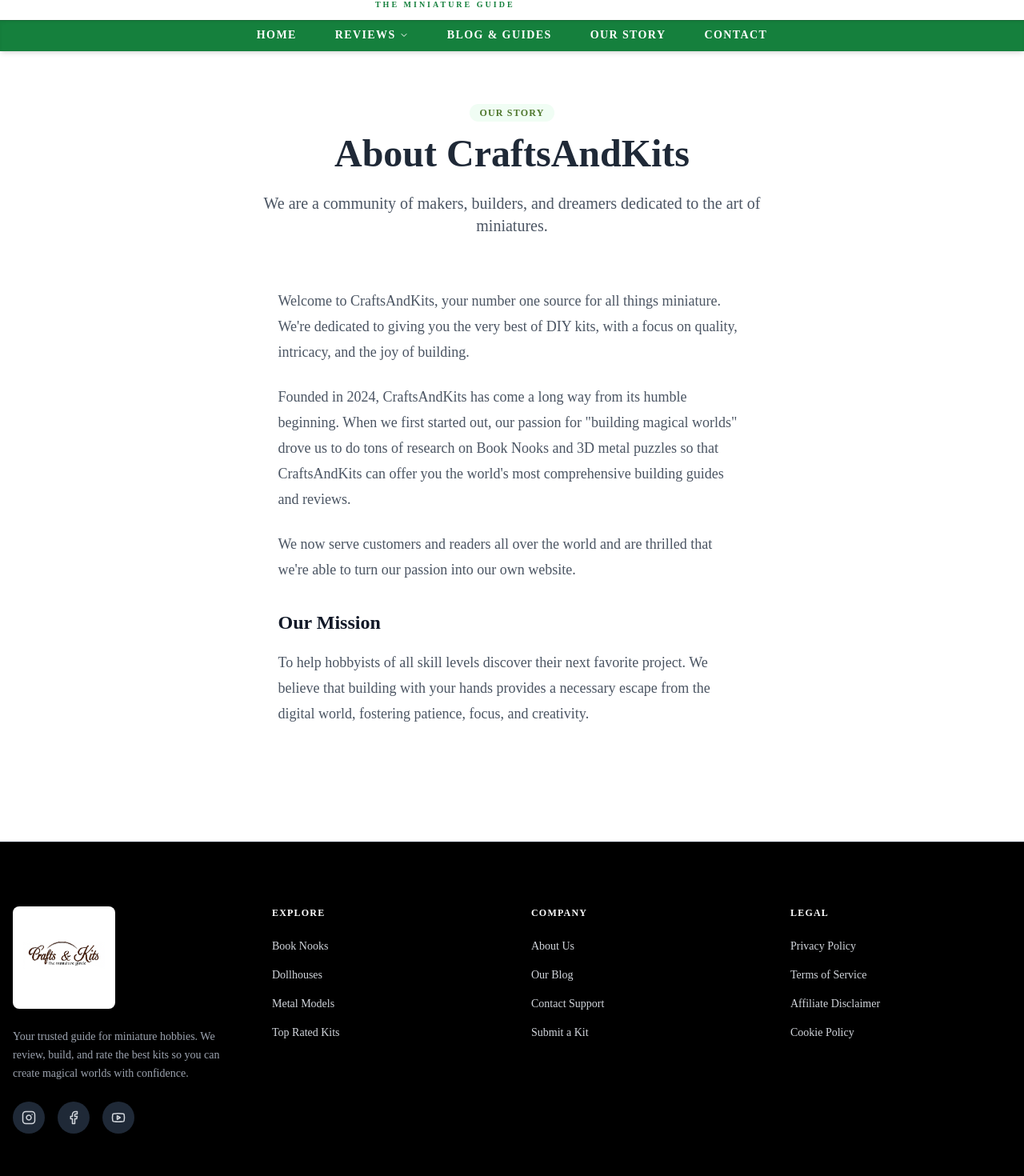
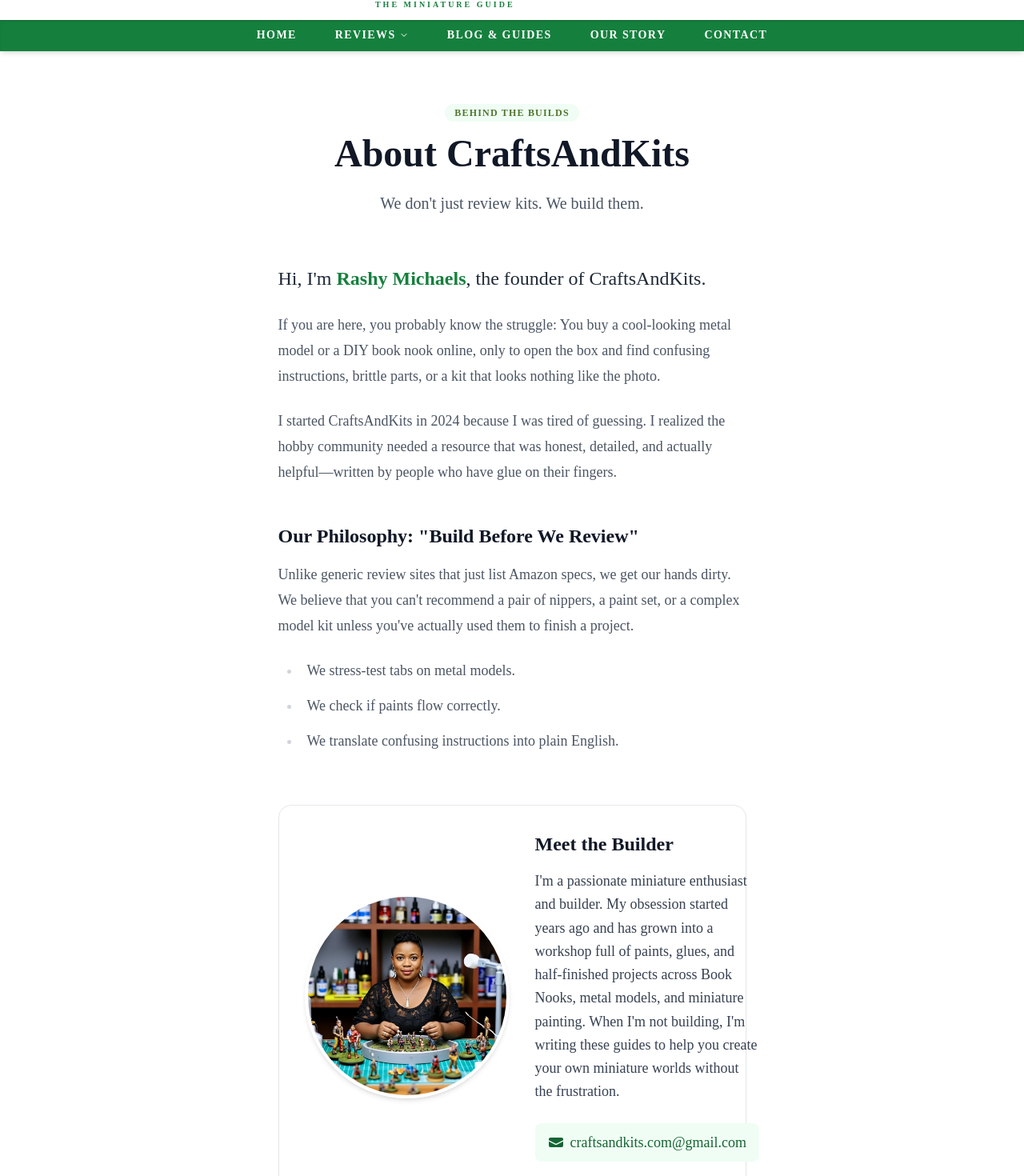
Before and after one commit to checktocart-hue/crafts-website, a Next.js app: page /about in a window 1280 px wide. Shown: the part 77-1547 px from the top of the page at 80% size. Built offline with nearby package versions, Linux system fonts and the light colour scheme.

Commit message:
Add Comparison Table component and schema

```diff
--- a/app/about/page.tsx
+++ b/app/about/page.tsx
@@ -3,30 +3,69 @@ import Image from "next/image";
 export default function AboutPage() {
   return (
     <div className="max-w-4xl mx-auto px-4 py-16">
+      {/* Header Section */}
       <div className="text-center mb-16">
-        <span className="text-primary font-bold tracking-widest text-xs uppercase bg-green-50 px-3 py-1 rounded-full">
-          Our Story
+        <span className="text-primary font-bold tracking-widest text-xs uppercase bg-green-50 px-3 py-1 rounded-full text-green-800">
+          Behind the Builds
         </span>
-        <h1 className="text-4xl md:text-5xl font-bold mt-4 mb-6">About CraftsAndKits</h1>
+        <h1 className="text-4xl md:text-5xl font-bold mt-4 mb-6 text-gray-900">About CraftsAndKits</h1>
         <p className="text-xl text-gray-600 max-w-2xl mx-auto">
-          We are a community of makers, builders, and dreamers dedicated to the art of miniatures.
+          We don't just review kits. We build them.
         </p>
       </div>
 
+      {/* Main Content */}
       <div className="prose prose-lg mx-auto text-gray-600">
-        <p>
-          Welcome to CraftsAndKits, your number one source for all things miniature. We're dedicated to giving you the very best of DIY kits, with a focus on quality, intricacy, and the joy of building.
+        <p className="lead text-xl md:text-2xl font-medium text-gray-800 leading-relaxed">
+          Hi, I'm <span className="font-bold text-green-700">Rashy Michaels</span>, the founder of CraftsAndKits.
         </p>
         <p>
-          Founded in 2024, CraftsAndKits has come a long way from its humble beginning. When we first started out, our passion for "building magical worlds" drove us to do tons of research on Book Nooks and 3D metal puzzles so that CraftsAndKits can offer you the world's most comprehensive building guides and reviews.
+          If you are here, you probably know the struggle: You buy a cool-looking metal model or a DIY book nook online, only to open the box and find confusing instructions, brittle parts, or a kit that looks nothing like the photo.
         </p>
         <p>
-          We now serve customers and readers all over the world and are thrilled that we're able to turn our passion into our own website.
+          I started CraftsAndKits in 2024 because I was tired of guessing. I realized the hobby community needed a resource that was honest, detailed, and actually helpful—written by people who have glue on their fingers.
         </p>
+
+        <h3 className="text-gray-900 font-bold mt-12 text-2xl">Our Philosophy: "Build Before We Review"</h3>
+        <p>
+          Unlike generic review sites that just list Amazon specs, we get our hands dirty. We believe that you can't recommend a pair of nippers, a paint set, or a complex model kit unless you've actually used them to finish a project.
+        </p>
+        <ul>
+          <li>We stress-test tabs on metal models.</li>
+          <li>We check if paints flow correctly.</li>
+          <li>We translate confusing instructions into plain English.</li>
+        </ul>
+
+        {/* Bio & Image Section */}
+        <div className="mt-16 mb-12 p-8 bg-stone-50 rounded-2xl border border-stone-100 flex flex-col md:flex-row items-center gap-8 not-prose shadow-sm">
+         <div className="relative w-48 h-48 md:w-64 md:h-64 flex-shrink-0 rounded-full overflow-hidden border-4 border-white shadow-md">
+            {/* Ensure rashy-about.png is inside your /public folder */}
+            <Image
+              src="/rashy-about.jpg"
+              alt="Rashy Michaels painting miniatures at her workbench"
+              fill
+              className="object-cover"
+              sizes="(max-width: 768px) 100vw, (max-width: 1200px) 50vw, 33vw"
+            />
+          </div>
+          <div>
+            <h3 className="text-gray-900 font-bold text-2xl mb-4 mt-0">Meet the Builder</h3>
+            <p className="text-gray-700 leading-relaxed mb-6">
+              I'm a passionate miniature enthusiast and builder. My obsession started years ago and has grown into a workshop full of paints, glues, and half-finished projects across Book Nooks, metal models, and miniature painting. When I'm not building, I'm writing these guides to help you create your own miniature worlds without the frustration.
+            </p>
+            <div className="flex items-center gap-2 text-green-800 font-medium bg-green-50 inline-block px-4 py-2 rounded-lg">
+              <svg xmlns="http://www.w3.org/2000/svg" viewBox="0 0 20 20" fill="currentColor" className="w-5 h-5">
+                <path d="M3 4a2 2 0 00-2 2v1.161l8.441 4.221a1.25 1.25 0 001.118 0L19 7.162V6a2 2 0 00-2-2H3z" />
+                <path d="M19 8.839l-7.77 3.885a2.75 2.75 0 01-2.46 0L1 8.839V14a2 2 0 002 2h14a2 2 0 002-2V8.839z" />
+              </svg>
+              <a href="mailto:craftsandkits.com@gmail.com" className="hover:underline">craftsandkits.com@gmail.com</a>
+            </div>
+          </div>
+        </div>
 
         <h3 className="text-gray-900 font-bold mt-8">Our Mission</h3>
         <p>
-          To help hobbyists of all skill levels discover their next favorite project. We believe that building with your hands provides a necessary escape from the digital world, fostering patience, focus, and creativity.
+          To help hobbyists of all skill levels discover their next favorite project without the guesswork. We believe that building with your hands provides a necessary escape from the digital world, fostering patience, focus, and creativity.
         </p>
       </div>
     </div>
--- a/app/blog/[slug]/page.tsx
+++ b/app/blog/[slug]/page.tsx
@@ -1,5 +1,3 @@
-// Updated for AdSense and Schema
-import { client } from "@/app/lib/sanity";
 import { client } from "@/app/lib/sanity";
 import { PortableText, PortableTextComponents } from "next-sanity";
 import { urlFor } from "@/app/lib/sanity";
@@ -7,24 +5,25 @@ import Link from "next/link";
 import ShareButtons from "@/app/components/ShareButtons";
 import AuthorBio from "@/app/components/AuthorBio";
 import TableOfContents from "@/app/components/TableOfContents";
-import AdUnit from "@/app/components/AdUnit";         // <--- Ad Component
-import ReviewSchema from "@/app/components/ReviewSchema"; // <--- Schema Component
+import AdUnit from "@/app/components/AdUnit";
+import ReviewSchema from "@/app/components/ReviewSchema";
+import ComparisonTable from "@/app/components/ComparisonTable"; // <--- 1. IMPORT COMPONENT
 import { Info } from "lucide-react";
 
+// Force dynamic rendering so new posts appear instantly
 export const revalidate = 0;
 
 async function getData(slug: string) {
   const query = `
     {
-      // UPDATED: Now looks for 'review' type and fetches rating/amazonLink
       "currentPost": *[(_type == "post" || _type == "project" || _type == "review") && slug.current == $slug][0] {
           title,
           _createdAt,
           "slug": slug.current,
           "mainImage": mainImage,
           body,
-          "rating": rating,           // <--- Critical for Star Ratings
-          "amazonLink": amazonLink,   // <--- For future buttons
+          "rating": rating,
+          "amazonLink": amazonLink,
           "excerpt": array::join(string::split((pt::text(body)), "")[0..150], "") + "...",
           "categoryId": categories[0]->_ref
       },
@@ -55,7 +54,11 @@ const ptComponents: PortableTextComponents = {
           </div>
         );
       },
-      // Comparison Table logic can be re-added here later
+      // --- 2. ADD THIS NEW BLOCK FOR TABLES ---
+      comparisonTable: ({ value }: any) => {
+        return <ComparisonTable value={value} />;
+      },
+      // ----------------------------------------
     },
     block: {
       h2: ({ children }: any) => {
@@ -81,18 +84,14 @@ export default async function BlogArticlePage({
   }
 
   // --- LOGIC: CONTENT SPLITTING & SCHEMA CHECK ---
-
-  // 1. Split body for safe Ad placement
   const bodyContent = post.body || [];
   const part1 = bodyContent.slice(0, 2); // First 2 paragraphs
   const part2 = bodyContent.slice(2);    // Rest of article
-
-  // 2. Check if this is a review (does it have a rating?)
   const isReview = typeof post.rating === 'number';
 
   return (
     <div className="max-w-3xl mx-auto px-4 py-12">
-      {/* 1. REVIEW SCHEMA INJECTION (Invisible to users, visible to Google) */}
+      {/* REVIEW SCHEMA INJECTION */}
       {isReview && (
         <ReviewSchema
           productName={post.title.replace("Review", "").trim()}
@@ -146,24 +145,21 @@ export default async function BlogArticlePage({
 
       <article className="prose prose-lg prose-green max-w-none mb-10 text-gray-700">
 
-        {/* RENDER PART 1 (Intro) */}
+        {/* RENDER PART 1 */}
         <PortableText value={part1} components={ptComponents} />
 
-        {/* AD UNIT (Placed safely between paragraphs) */}
+        {/* AD UNIT */}
         <div className="my-8 w-full flex justify-center">
-           {/* Replace '123456789' with your real Slot ID once approved */}
            <AdUnit slot="123456789" format="horizontal" />
         </div>
 
-        {/* RENDER PART 2 (Rest of content) */}
+        {/* RENDER PART 2 */}
         <PortableText value={part2} components={ptComponents} />
 
       </article>
 
       <ShareButtons slug={post.slug} title={post.title} />
       <AuthorBio />
-
-      {/* Related posts logic can go here */}
     </div>
   );
 }
--- /dev/null
+++ b/app/components/ComparisonTable.tsx
@@ -0,0 +1,144 @@
+import { urlFor } from "@/app/lib/sanity";
+import Image from "next/image";
+
+interface Product {
+  name: string;
+  image: any;
+  badge?: string;
+  rating?: number;
+  features?: string[];
+  link: string;
+  buttonText: string;
+}
+
+export default function ComparisonTable({ value }: { value: any }) {
+  const { title, products } = value;
+
+  if (!products || products.length === 0) return null;
+
+  return (
+    <div className="my-10 border border-stone-200 rounded-xl overflow-hidden shadow-sm bg-white not-prose">
+      {/* Table Header */}
+      {title && (
+        <div className="bg-stone-50 p-4 border-b border-stone-200">
+          <h3 className="text-xl font-bold text-gray-900 m-0">{title}</h3>
+        </div>
+      )}
+
+      <div className="hidden md:block">
+        {/* DESKTOP VIEW */}
+        <table className="w-full text-left border-collapse">
+          <thead>
+            <tr className="bg-stone-50 text-sm text-gray-500 uppercase tracking-wider">
+              <th className="p-4 font-medium w-[15%]">Image</th>
+              <th className="p-4 font-medium w-[25%]">Product</th>
+              <th className="p-4 font-medium w-[20%]">Rating</th>
+              <th className="p-4 font-medium w-[20%]">Features</th>
+              <th className="p-4 font-medium w-[20%]">Action</th>
+            </tr>
+          </thead>
+          <tbody className="divide-y divide-stone-100">
+            {products.map((product: Product, idx: number) => (
+              <tr key={idx} className="hover:bg-green-50/30 transition-colors">
+                <td className="p-4 align-middle">
+                  {product.image && (
+                    <div className="relative w-16 h-16 rounded-lg overflow-hidden border border-stone-100 bg-white">
+                      <Image
+                        src={urlFor(product.image).url()}
+                        alt={product.name}
+                        fill
+                        className="object-contain p-1"
+                      />
+                    </div>
+                  )}
+                </td>
+                <td className="p-4 align-middle">
+                  {product.badge && (
+                    <span className="inline-block px-2 py-0.5 mb-1 text-[10px] font-bold uppercase tracking-wider text-green-700 bg-green-100 rounded">
+                      {product.badge}
+                    </span>
+                  )}
+                  <div className="font-bold text-gray-900">{product.name}</div>
+                </td>
+                <td className="p-4 align-middle">
+                  <div className="flex text-yellow-400">
+                    {[...Array(5)].map((_, i) => (
+                      <svg key={i} className={`w-4 h-4 ${i < (product.rating || 0) ? 'fill-current' : 'text-gray-200 fill-current'}`} viewBox="0 0 20 20">
+                        <path d="M9.049 2.927c.3-.921 1.603-.921 1.902 0l1.07 3.292a1 1 0 00.95.69h3.462c.969 0 1.371 1.24.588 1.81l-2.8 2.034a1 1 0 00-.364 1.118l1.07 3.292c.3.921-.755 1.688-1.54 1.118l-2.8-2.034a1 1 0 00-1.175 0l-2.8 2.034c-.784.57-1.838-.197-1.539-1.118l1.07-3.292a1 1 0 00-.364-1.118L2.98 8.72c-.783-.57-.38-1.81.588-1.81h3.461a1 1 0 00.951-.69l1.07-3.292z" />
+                      </svg>
+                    ))}
+                  </div>
+                  <span className="text-xs text-gray-500 font-medium">{product.rating}/5</span>
+                </td>
+                <td className="p-4 align-middle">
+                  <ul className="text-sm text-gray-600 space-y-1">
+                    {product.features && product.features.map((feat, i) => (
+                      <li key={i} className="flex items-center gap-1.5">
+                        <span className="w-1.5 h-1.5 rounded-full bg-green-500 flex-shrink-0"></span>
+                        {feat}
+                      </li>
+                    ))}
+                  </ul>
+                </td>
+                <td className="p-4 align-middle">
+                  <a
+                    href={product.link}
+                    target="_blank"
+                    rel="nofollow noreferrer sponsored"
+                    className="block w-full text-center bg-green-600 hover:bg-green-700 text-white font-bold py-2.5 px-3 rounded-lg shadow-sm transform hover:-translate-y-0.5 transition-all text-sm"
+                  >
+                    {product.buttonText || "Check Price"}
+                  </a>
+                  <div className="text-[10px] text-center text-gray-400 mt-1.5">
+                    at Amazon
+                  </div>
+                </td>
+              </tr>
+            ))}
+          </tbody>
+        </table>
+      </div>
+
+      {/* MOBILE VIEW (Stacked Cards) */}
+      <div className="md:hidden divide-y divide-stone-100">
+        {products.map((product: Product, idx: number) => (
+          <div key={idx} className="p-4 flex flex-col gap-4">
+             <div className="flex items-start gap-4">
+                {product.image && (
+                    <div className="relative w-20 h-20 rounded-lg border border-stone-100 bg-white flex-shrink-0">
+                      <Image src={urlFor(product.image).url()} alt={product.name} fill className="object-contain p-1" />
+                    </div>
+                )}
+                <div>
+                   {product.badge && (
+                      <span className="inline-block px-2 py-0.5 mb-1.5 text-[10px] font-bold uppercase tracking-wider text-green-700 bg-green-100 rounded">
+                        {product.badge}
+                      </span>
+                   )}
+                   <h4 className="font-bold text-gray-900 leading-tight">{product.name}</h4>
+                   <div className="flex items-center gap-1 mt-1">
+                      <span className="text-yellow-400 font-bold text-sm">★ {product.rating}</span>
+                   </div>
+                </div>
+             </div>
+
+             <ul className="text-sm text-gray-600 space-y-1 pl-1 border-l-2 border-stone-100">
+                {product.features && product.features.map((feat, i) => (
+                  <li key={i} className="pl-2">{feat}</li>
+                ))}
+             </ul>
+
+             <a
+                href={product.link}
+                target="_blank"
+                rel="nofollow noreferrer sponsored"
+                className="block w-full text-center bg-green-600 hover:bg-green-700 text-white font-bold py-3 px-4 rounded-lg shadow-sm"
+              >
+                {product.buttonText || "Check Price"}
+              </a>
+          </div>
+        ))}
+      </div>
+    </div>
+  );
+}
```
